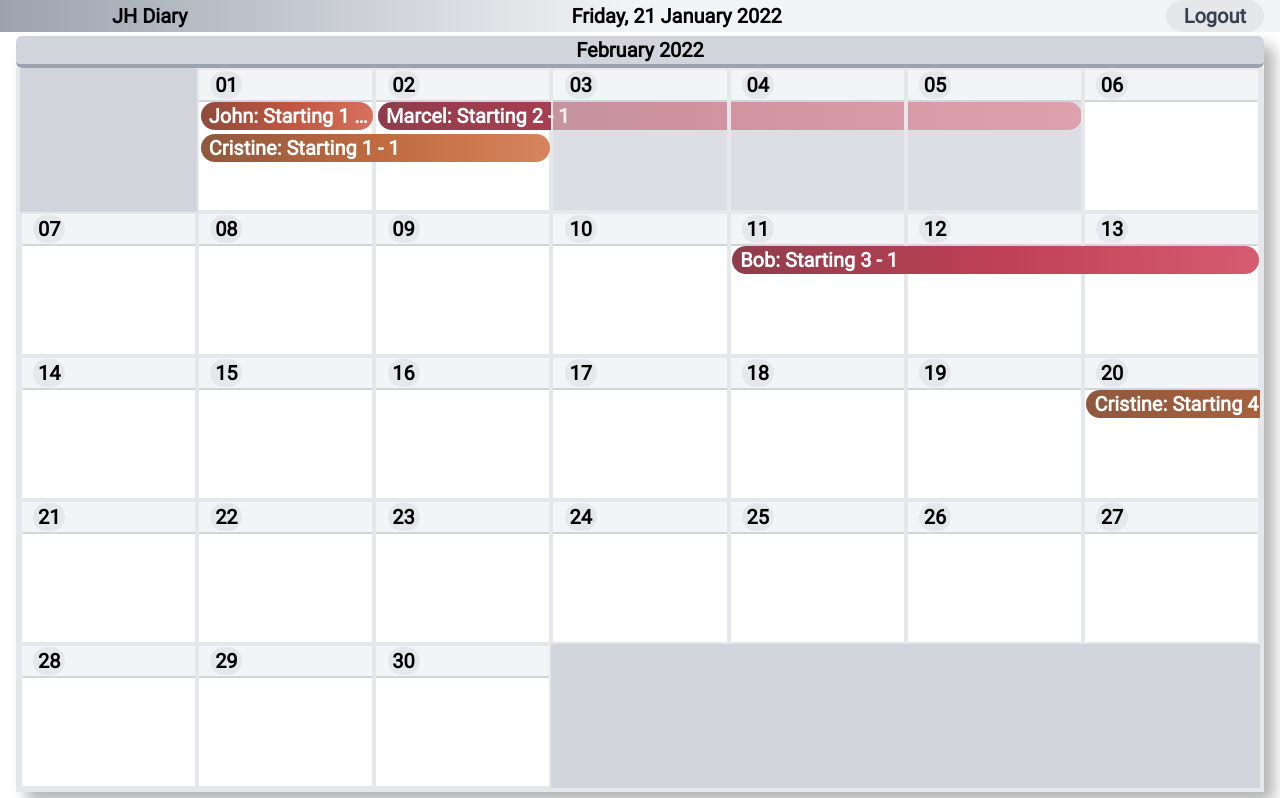
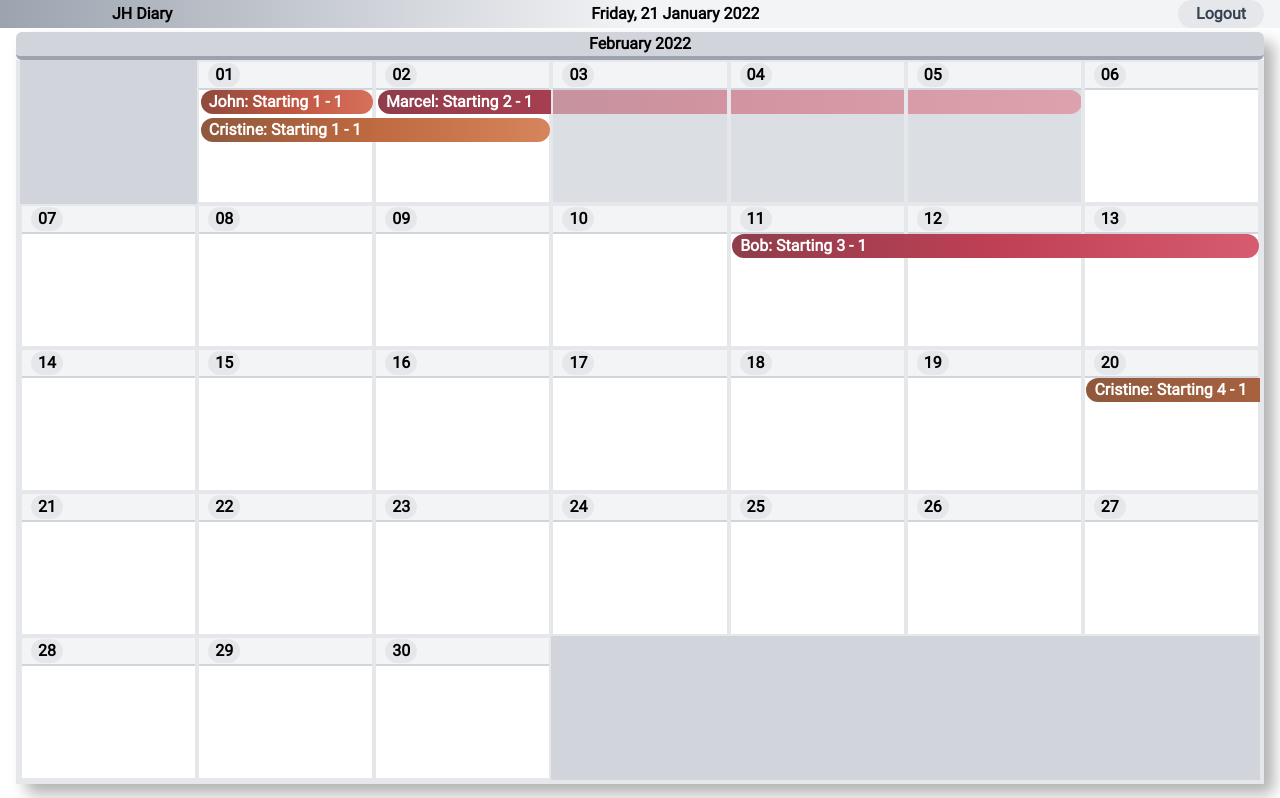
Before and after one commit to espin-tolosa/calendar-ts, a React (Vite) app: page / in a window 1280 px wide. Shown: the top 798 px of the page. Built offline with nearby package versions, Linux system fonts and the light colour scheme.

Commit message:
Simplyfing Mediaqueries

```diff
--- a/src/pages/Codelink.tsx
+++ b/src/pages/Codelink.tsx
@@ -333,7 +333,7 @@ export default function App(): JSX.Element {
   return (
     <>
       {/*App*/}
-      <div className="select-none box-border font-roboto font-extra 2xl:text-2xl xl:text-xl md:text-base sm:text-xs text-xs custombp:text-xs customtp:text-portrait ">
+      <div className="select-none box-border font-roboto font-extra md:text-base sm:text-xs text-xs custombp:text-xs customtp:text-portrait ">
         {/*header-layout*/}
         <div
           className="sticky z-TopLayer top-0 bg-gradient-to-r from-gray-400 via-gray-100 to-gray-100"
```
